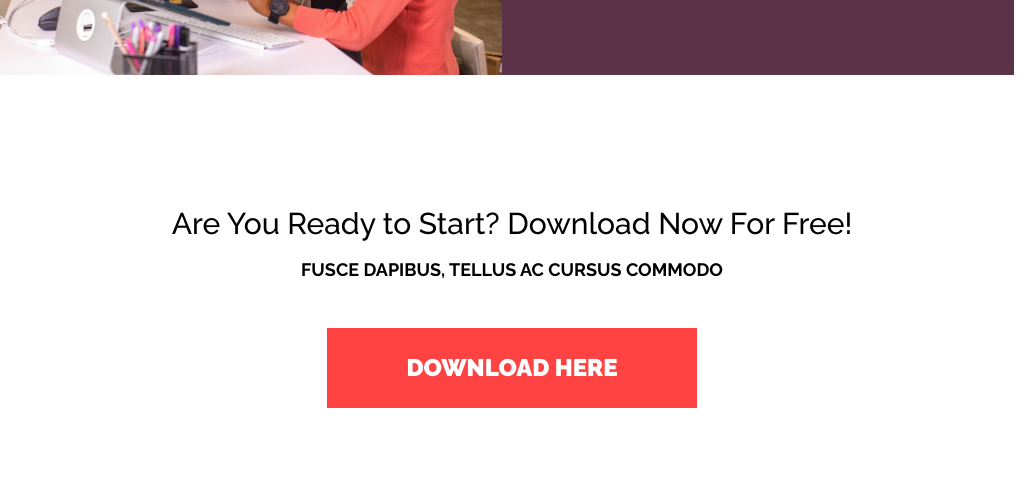
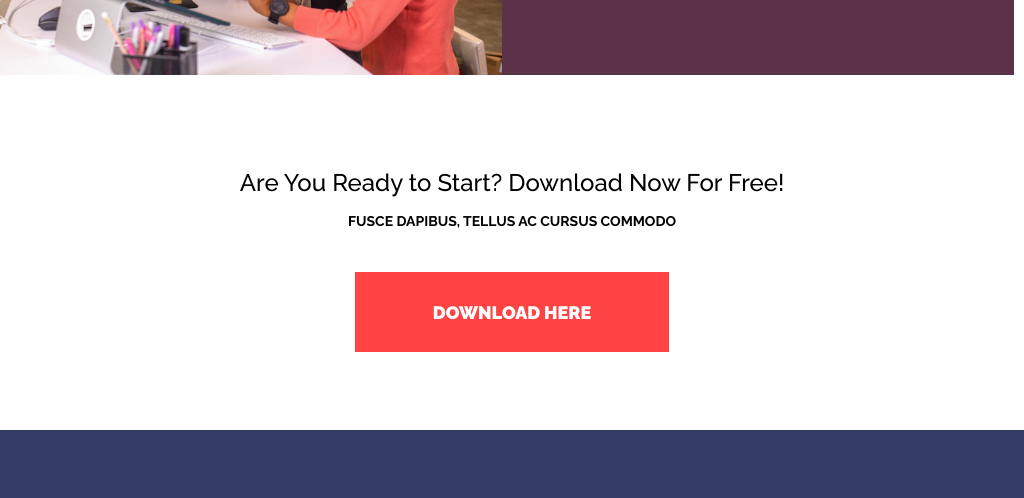
Before and after one commit to shalbenik96/course-project, a website built with Parcel: page src/index.html in a window 1024 px wide. Shown: the part 2859-3357 px from the top of the page. Built offline with nearby package versions, Linux system fonts and the light colour scheme.

Commit message:
course-project: adaptive download

```diff
--- a/src/scss/download.scss
+++ b/src/scss/download.scss
@@ -1,5 +1,8 @@
 .download {
 	padding: 7.125rem 0;
+	@media screen and (min-width: 1023.9px) and (max-width: 1169.9px) {
+		padding: 4.844375rem 1.25rem 4.875rem;
+	}
 }
 .download-wrapper {
 	display: flex;
@@ -14,6 +17,10 @@
 	color: rgba(0, 0, 0, 1);
 	line-height: 4.375rem;
 	text-align: center;
+	@media screen and (min-width: 1023.9px) and (max-width: 1169.9px) {
+		font-size: 1.5rem;
+		line-height: 3.75rem;
+	}
 }
 .download-title {
 	font-family: 'Raleway', sans-serif;
@@ -24,6 +31,11 @@
 	text-transform: uppercase;
 	text-align: center;
 	margin-bottom: 2.981875rem;
+	@media screen and (min-width: 1023.9px) and (max-width: 1169.9px) {
+		font-size: 0.875rem;
+		line-height: 1rem;
+		margin-bottom: 2.705625rem;
+	}
 }
 .download-button {
 	width: 23.125rem;
@@ -32,6 +44,10 @@
 	display: flex;
 	align-items: center;
 	justify-content: center;
+	@media screen and (min-width: 1023.9px) and (max-width: 1169.9px) {
+		width: 19.625rem;
+		height: 5rem;
+	}
 }
 .download-button__item {
 	font-family: 'Raleway', sans-serif;
@@ -39,4 +55,7 @@
 	font-size: 1.5rem;
 	color: rgba(255, 255, 255, 1);
 	text-transform: uppercase;
+	@media screen and (min-width: 1023.9px) and (max-width: 1169.9px) {
+		font-size: 1.125rem;
+	}
 }
```
Also changed, not shown: 2 other files.
